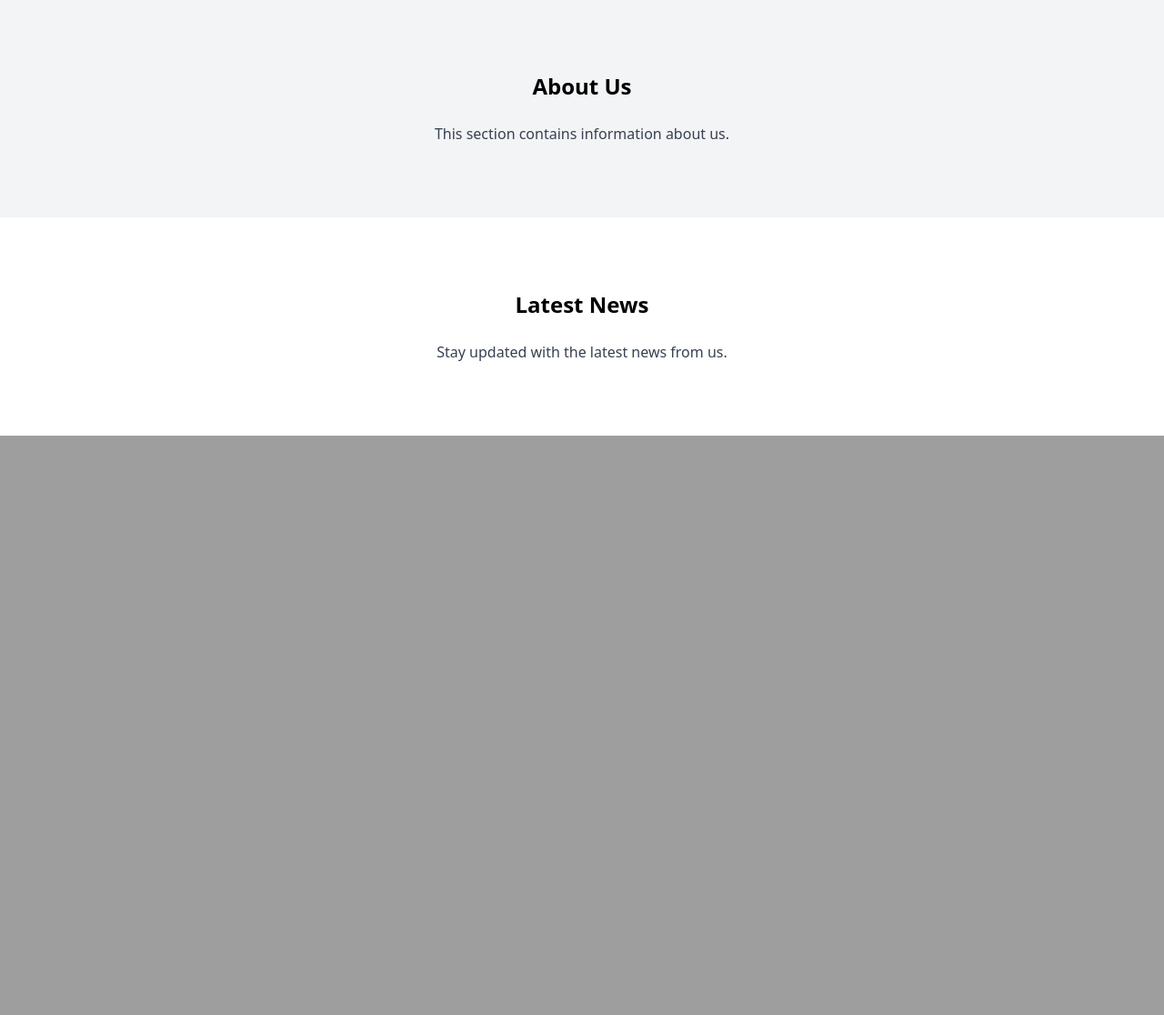
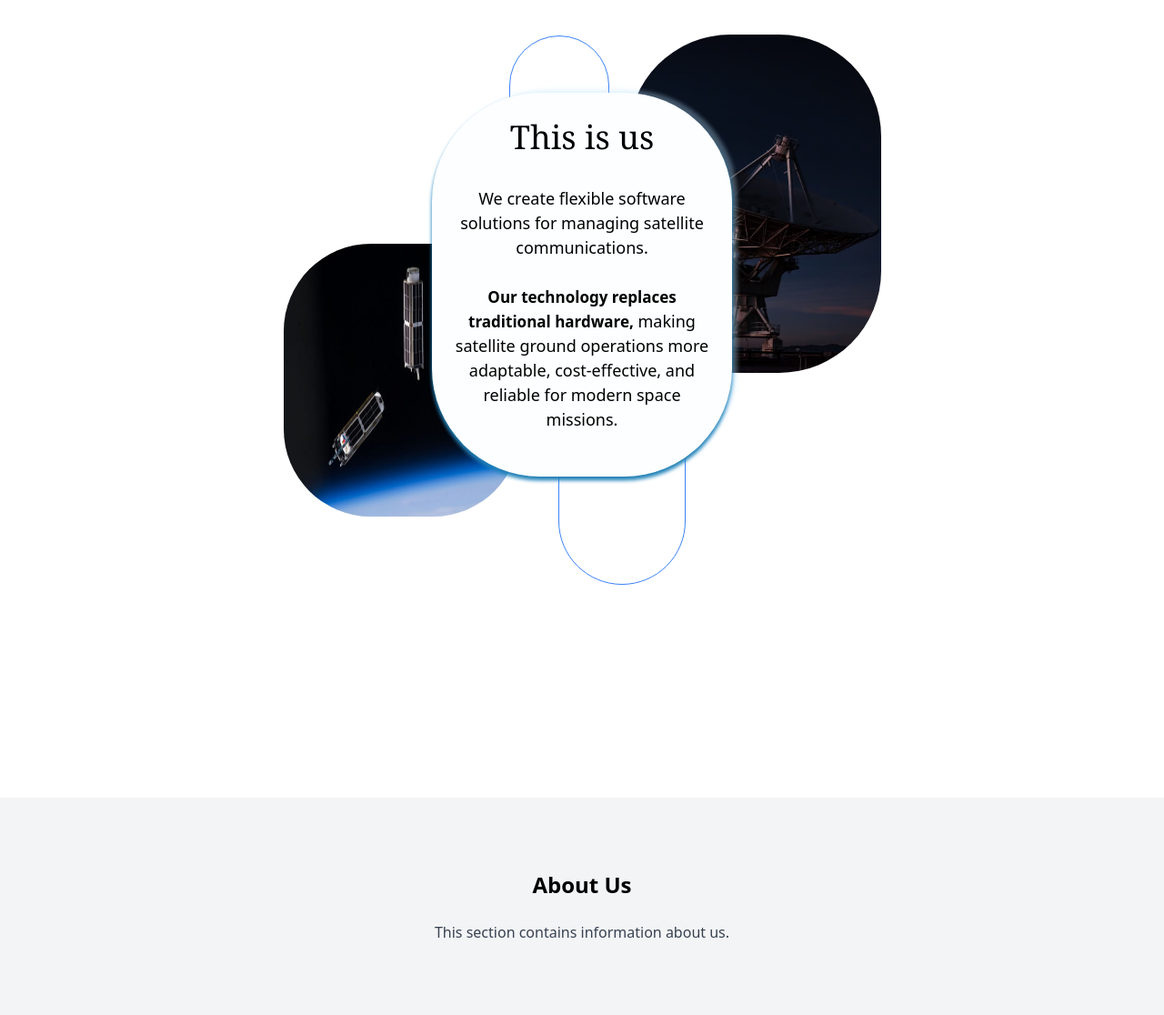
Before and after one commit to hero4barca/remos, a Django app: template project/templates/site_app/index_page.html in a window 1280 px wide. Shown: the part 721-1837 px from the top of the page at 91% size. Before the commit the page ends 1200 px from the top, so only its background shows below. Run offline with Django 5.2, Linux system fonts and the light colour scheme; the template is opened without the code that fills it, so the values that code supplies are empty.

Commit message:
added 'This is us' section

```diff
--- a/project/static/css/custom.css
+++ b/project/static/css/custom.css
@@ -15,5 +15,3 @@
                            6px -3px 4px 0px rgba(181, 224, 249, 0.34);
 
 }
-
-/* box-shadow: 0px 4px 4px 0px rgba(0, 0, 0, 0.25), 0px 4px 4px 0px #2BA9F0, 6px -3px 4px 0px rgba(181, 224, 249, 0.34); */
--- a/project/static/css/output.css
+++ b/project/static/css/output.css
@@ -618,44 +618,104 @@ video {
   inset: 0px;
 }
 
+.bottom-10 {
+  bottom: 2.5rem;
+}
+
 .left-1\/2 {
   left: 50%;
+}
+
+.right-12 {
+  right: 3rem;
 }
 
 .top-5 {
   top: 1.25rem;
 }
 
-.bottom-5 {
-  bottom: 1.25rem;
+.left-0 {
+  left: 0px;
 }
 
-.right-5 {
-  right: 1.25rem;
+.left-\[139px\] {
+  left: 139px;
 }
 
-.bottom-4 {
-  bottom: 1rem;
+.left-\[225px\] {
+  left: 225px;
 }
 
-.right-4 {
-  right: 1rem;
+.left-\[302px\] {
+  left: 302px;
 }
 
-.bottom-10 {
-  bottom: 2.5rem;
+.left-\[379px\] {
+  left: 379px;
 }
 
-.right-10 {
-  right: 2.5rem;
+.top-0 {
+  top: 0px;
 }
 
-.bottom-20 {
-  bottom: 5rem;
+.top-\[1px\] {
+  top: 1px;
 }
 
-.right-12 {
-  right: 3rem;
+.top-\[281px\] {
+  top: 281px;
+}
+
+.top-\[291px\] {
+  top: 291px;
+}
+
+.top-\[81px\] {
+  top: 81px;
+}
+
+.top-\[292px\] {
+  top: 292px;
+}
+
+.top-\[285px\] {
+  top: 285px;
+}
+
+.top-\[275px\] {
+  top: 275px;
+}
+
+.top-\[255px\] {
+  top: 255px;
+}
+
+.top-\[245px\] {
+  top: 245px;
+}
+
+.top-\[230px\] {
+  top: 230px;
+}
+
+.left-\[235px\] {
+  left: 235px;
+}
+
+.left-\[220px\] {
+  left: 220px;
+}
+
+.left-\[226px\] {
+  left: 226px;
+}
+
+.left-\[224px\] {
+  left: 224px;
+}
+
+.left-\[248px\] {
+  left: 248px;
 }
 
 .z-10 {
@@ -667,28 +727,48 @@ video {
   margin-right: auto;
 }
 
+.mb-5 {
+  margin-bottom: 1.25rem;
+}
+
 .mb-6 {
   margin-bottom: 1.5rem;
 }
 
-.mr-3 {
-  margin-right: 0.75rem;
+.mr-7 {
+  margin-right: 1.75rem;
 }
 
-.mr-5 {
-  margin-right: 1.25rem;
+.mt-4 {
+  margin-top: 1rem;
 }
 
-.mr-6 {
-  margin-right: 1.5rem;
+.mt-2 {
+  margin-top: 0.5rem;
 }
 
-.mb-5 {
-  margin-bottom: 1.25rem;
+.mb-1 {
+  margin-bottom: 0.25rem;
 }
 
-.mr-7 {
-  margin-right: 1.75rem;
+.mt-1 {
+  margin-top: 0.25rem;
+}
+
+.mt-7 {
+  margin-top: 1.75rem;
+}
+
+.mt-9 {
+  margin-top: 2.25rem;
+}
+
+.mt-14 {
+  margin-top: 3.5rem;
+}
+
+.mt-16 {
+  margin-top: 4rem;
 }
 
 .block {
@@ -719,12 +799,118 @@ video {
   height: 66px;
 }
 
-.h-screen {
-  height: 100vh;
+.h-\[296px\] {
+  height: 296px;
 }
 
-.min-h-screen {
-  min-height: 100vh;
+.h-\[324px\] {
+  height: 324px;
+}
+
+.h-\[341px\] {
+  height: 341px;
+}
+
+.h-\[372px\] {
+  height: 372px;
+}
+
+.h-auto {
+  height: auto;
+}
+
+.h-\[605px\] {
+  height: 605px;
+}
+
+.h-full {
+  height: 100%;
+}
+
+.h-fit {
+  height: -moz-fit-content;
+  height: fit-content;
+}
+
+.h-\[300px\] {
+  height: 300px;
+}
+
+.h-\[422px\] {
+  height: 422px;
+}
+
+.min-h-fit {
+  min-height: -moz-fit-content;
+  min-height: fit-content;
+}
+
+.min-h-dvh {
+  min-height: 100dvh;
+}
+
+.w-\[110px\] {
+  width: 110px;
+}
+
+.w-\[140px\] {
+  width: 140px;
+}
+
+.w-\[227px\] {
+  width: 227px;
+}
+
+.w-\[278px\] {
+  width: 278px;
+}
+
+.w-\[320px\] {
+  width: 320px;
+}
+
+.w-\[657px\] {
+  width: 657px;
+}
+
+.w-full {
+  width: 100%;
+}
+
+.w-\[257px\] {
+  width: 257px;
+}
+
+.w-\[265px\] {
+  width: 265px;
+}
+
+.w-\[270px\] {
+  width: 270px;
+}
+
+.w-\[260px\] {
+  width: 260px;
+}
+
+.w-\[340px\] {
+  width: 340px;
+}
+
+.w-\[330px\] {
+  width: 330px;
+}
+
+.max-w-7xl {
+  max-width: 80rem;
+}
+
+.flex-shrink-0 {
+  flex-shrink: 0;
+}
+
+.flex-grow {
+  flex-grow: 1;
 }
 
 .border-collapse {
@@ -748,6 +934,10 @@ video {
   align-items: center;
 }
 
+.justify-start {
+  justify-content: flex-start;
+}
+
 .justify-center {
   justify-content: center;
 }
@@ -760,16 +950,54 @@ video {
   gap: 2.25rem;
 }
 
-.break-words {
-  overflow-wrap: break-word;
+.gap-4 {
+  gap: 1rem;
+}
+
+.gap-3 {
+  gap: 0.75rem;
+}
+
+.gap-\[18px\] {
+  gap: 18px;
 }
 
 .rounded-full {
   border-radius: 9999px;
 }
 
+.rounded-\[112px\] {
+  border-radius: 112px;
+}
+
+.rounded-\[119px\] {
+  border-radius: 119px;
+}
+
+.rounded-\[72px\] {
+  border-radius: 72px;
+}
+
+.rounded-\[96px\] {
+  border-radius: 96px;
+}
+
+.rounded-lg {
+  border-radius: 0.5rem;
+}
+
 .border {
   border-width: 1px;
+}
+
+.border-blue-500 {
+  --tw-border-opacity: 1;
+  border-color: rgb(59 130 246 / var(--tw-border-opacity));
+}
+
+.border-blue-400 {
+  --tw-border-opacity: 1;
+  border-color: rgb(96 165 250 / var(--tw-border-opacity));
 }
 
 .bg-gray-100 {
@@ -782,8 +1010,9 @@ video {
   background-color: rgb(255 255 255 / var(--tw-bg-opacity));
 }
 
-.bg-white\/80 {
-  background-color: rgb(255 255 255 / 0.8);
+.bg-\[\#FCFEFF\] {
+  --tw-bg-opacity: 1;
+  background-color: rgb(252 254 255 / var(--tw-bg-opacity));
 }
 
 .bg-cover {
@@ -792,6 +1021,10 @@ video {
 
 .bg-center {
   background-position: center;
+}
+
+.p-\[29px_15px_15px_15px\] {
+  padding: 29px 15px 15px 15px;
 }
 
 .px-12 {
@@ -829,6 +1062,53 @@ video {
   padding-bottom: 0.75rem;
 }
 
+.px-4 {
+  padding-left: 1rem;
+  padding-right: 1rem;
+}
+
+.py-6 {
+  padding-top: 1.5rem;
+  padding-bottom: 1.5rem;
+}
+
+.py-8 {
+  padding-top: 2rem;
+  padding-bottom: 2rem;
+}
+
+.px-\[100px\] {
+  padding-left: 100px;
+  padding-right: 100px;
+}
+
+.py-\[35px\] {
+  padding-top: 35px;
+  padding-bottom: 35px;
+}
+
+.py-\[300px\] {
+  padding-top: 300px;
+  padding-bottom: 300px;
+}
+
+.px-\[300px\] {
+  padding-left: 300px;
+  padding-right: 300px;
+}
+
+.pb-40 {
+  padding-bottom: 10rem;
+}
+
+.pb-7 {
+  padding-bottom: 1.75rem;
+}
+
+.pb-20 {
+  padding-bottom: 5rem;
+}
+
 .text-center {
   text-align: center;
 }
@@ -846,11 +1126,6 @@ video {
   line-height: 2rem;
 }
 
-.text-4xl {
-  font-size: 2.25rem;
-  line-height: 2.5rem;
-}
-
 .text-\[18px\] {
   font-size: 18px;
 }
@@ -859,20 +1134,42 @@ video {
   font-size: 64px;
 }
 
-.font-bold {
-  font-weight: 700;
+.text-lg {
+  font-size: 1.125rem;
+  line-height: 1.75rem;
+}
+
+.text-4xl {
+  font-size: 2.25rem;
+  line-height: 2.5rem;
+}
+
+.text-\[20px\] {
+  font-size: 20px;
+}
+
+.text-\[16px\] {
+  font-size: 16px;
+}
+
+.text-\[17px\] {
+  font-size: 17px;
 }
 
 .font-light {
   font-weight: 300;
 }
 
+.font-normal {
+  font-weight: 400;
+}
+
 .font-semibold {
   font-weight: 600;
 }
 
-.font-normal {
-  font-weight: 400;
+.font-bold {
+  font-weight: 700;
 }
 
 .leading-normal {
@@ -899,9 +1196,19 @@ video {
   color: rgb(255 255 255 / var(--tw-text-opacity));
 }
 
-.shadow-md {
-  --tw-shadow: 0 4px 6px -1px rgb(0 0 0 / 0.1), 0 2px 4px -2px rgb(0 0 0 / 0.1);
-  --tw-shadow-colored: 0 4px 6px -1px var(--tw-shadow-color), 0 2px 4px -2px var(--tw-shadow-color);
+.text-gray-900 {
+  --tw-text-opacity: 1;
+  color: rgb(17 24 39 / var(--tw-text-opacity));
+}
+
+.text-black {
+  --tw-text-opacity: 1;
+  color: rgb(0 0 0 / var(--tw-text-opacity));
+}
+
+.shadow-lg {
+  --tw-shadow: 0 10px 15px -3px rgb(0 0 0 / 0.1), 0 4px 6px -4px rgb(0 0 0 / 0.1);
+  --tw-shadow-colored: 0 10px 15px -3px var(--tw-shadow-color), 0 4px 6px -4px var(--tw-shadow-color);
   box-shadow: var(--tw-ring-offset-shadow, 0 0 #0000), var(--tw-ring-shadow, 0 0 #0000), var(--tw-shadow);
 }
 
@@ -923,19 +1230,26 @@ video {
   transition-timing-function: cubic-bezier(0.4, 0, 0.2, 1);
 }
 
-.hover\:bg-blue-500:hover {
-  --tw-bg-opacity: 1;
-  background-color: rgb(59 130 246 / var(--tw-bg-opacity));
-}
-
 .hover\:text-blue-500:hover {
   --tw-text-opacity: 1;
   color: rgb(59 130 246 / var(--tw-text-opacity));
 }
 
-.hover\:text-white:hover {
-  --tw-text-opacity: 1;
-  color: rgb(255 255 255 / var(--tw-text-opacity));
+@media (min-width: 768px) {
+  .md\:px-24 {
+    padding-left: 6rem;
+    padding-right: 6rem;
+  }
+
+  .md\:text-4xl {
+    font-size: 2.25rem;
+    line-height: 2.5rem;
+  }
+
+  .md\:text-xl {
+    font-size: 1.25rem;
+    line-height: 1.75rem;
+  }
 }
 
 @media (min-width: 1024px) {
@@ -943,11 +1257,28 @@ video {
     margin-right: 2rem;
   }
 
+  .lg\:min-h-\[600px\] {
+    min-height: 600px;
+  }
+
+  .lg\:min-h-\[650px\] {
+    min-height: 650px;
+  }
+
   .lg\:w-\[70\%\] {
     width: 70%;
+  }
+
+  .lg\:w-\[80\%\] {
+    width: 80%;
   }
 
   .lg\:flex-shrink-0 {
     flex-shrink: 0;
   }
+
+  .lg\:px-40 {
+    padding-left: 10rem;
+    padding-right: 10rem;
+  }
 }
--- a/project/templates/site_app/index_page.html
+++ b/project/templates/site_app/index_page.html
@@ -14,7 +14,7 @@
 <body class="font-sans">
   <!-- Floating Navbar -->
 
-    <div class="absolute top-5 left-1/2 transform -translate-x-1/2 lg:w-[70%] lg:flex-shrink-0 flex items-center justify-between h-[66px] bg-white backdrop-blur-md px-8 py-3 rounded-full nav-shadow z-10">
+    <div class="absolute top-5 left-1/2 transform -translate-x-1/2 lg:w-[80%] lg:flex-shrink-0 flex items-center justify-between h-[66px] bg-white backdrop-blur-md px-8 py-3 rounded-full nav-shadow z-10">
         <!-- Logo Section -->
         <div class="flex items-center">
             <img src="{% static 'img/logo.png' %}" alt="Remos Logo" class="h-10" />
@@ -47,8 +47,40 @@
   </a>
 </section>
 
+<section class="relative  px-[100px] py-[35px] mb-1 mt-1">
+  <div class=" relative flex flex-col px-[300px] items-center justify-center min-h-dvh">
+
+    <div class="relative w-[657px] flex-grow lg:min-h-[600px] pb-20 min-h-dvh "> <!-- Add padding-bottom here -->
+      <!-- Decorative Ellipses left-[225px] top-[1px]  -->
+      <div class="absolute w-[140px] h-[324px] left-[302px] top-[281px] rounded-[72px] border border-blue-500"></div>
+      <div class="absolute w-[110px] h-[341px] rounded-[72px] border border-blue-500 left-[248px] top-[1px]"></div>
+
+      <!-- Images -->
+      <img src="{% static 'img/satellite.png' %}" alt="Satellite"
+           class="absolute w-[260px] h-[300px] left-0 top-[230px] rounded-[96px]" />
+      <img src="{% static 'img/dish.png' %}" alt="Dish Antenna"
+           class="absolute w-[278px] h-[372px] left-[379px] top-0 rounded-[112px]"/>
+
+      <!-- Content Card -->
+      <div class="relative flex flex-col items-center justify-start gap-4 mt-16 ">
+        <div class="relative flex flex-col bg-[#FCFEFF] rounded-[119px] p-[29px_15px_15px_15px] h-[422px] w-[330px] gap-[18px] items-center text-center button-box-shadow flex-shrink-0">
+          <h2 class="text-4xl font-serif font-normal text-black">This is us</h2>
+          <p class="mt-4 text-black text-center font-sans text-[18px] font-light leading-normal">
+            We create flexible software solutions for managing satellite communications.
+            <br><br>
+            <span class="text-[17px] font-bold">Our technology replaces traditional hardware,</span>
+            making satellite ground operations more adaptable, cost-effective, and reliable for modern space missions.
+          </p>
+        </div>
+      </div>
+    </div>
+
+  </div>
+
+</section>
+
 <!-- Other Sections -->
-  <section id="about" class="py-20 px-6 bg-gray-100">
+<section id="about" class="py-20 px-6 bg-gray-100 ">
   <div class="container mx-auto text-center">
     <h2 class="text-2xl font-semibold mb-6">About Us</h2>
     <p class="text-gray-700">This section contains information about us.</p>
@@ -61,5 +93,6 @@
     <p class="text-gray-700">Stay updated with the latest news from us.</p>
   </div>
 </section>
+
 </body>
 </html>
```
Also changed, not shown: project/static/img/dish.png (added), project/static/img/satellite.png (added). Lines whose indentation alone changed are shown as unchanged.
